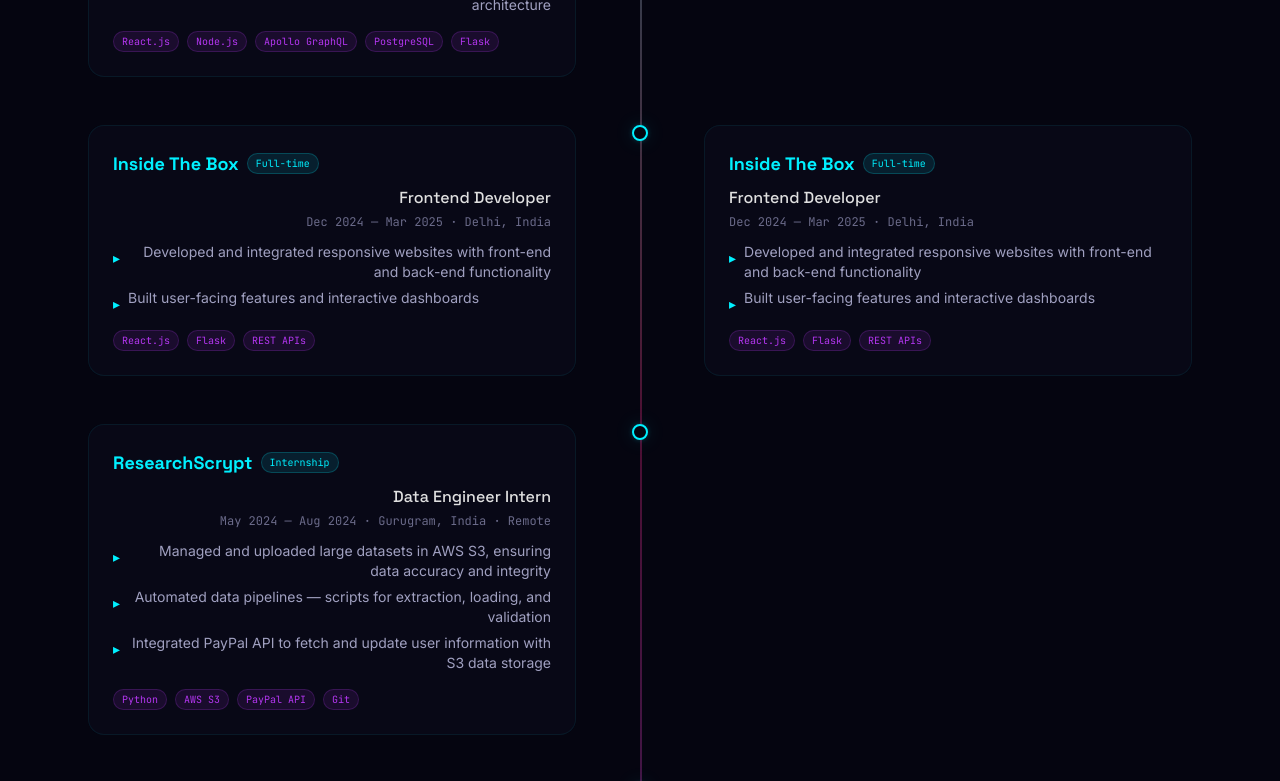
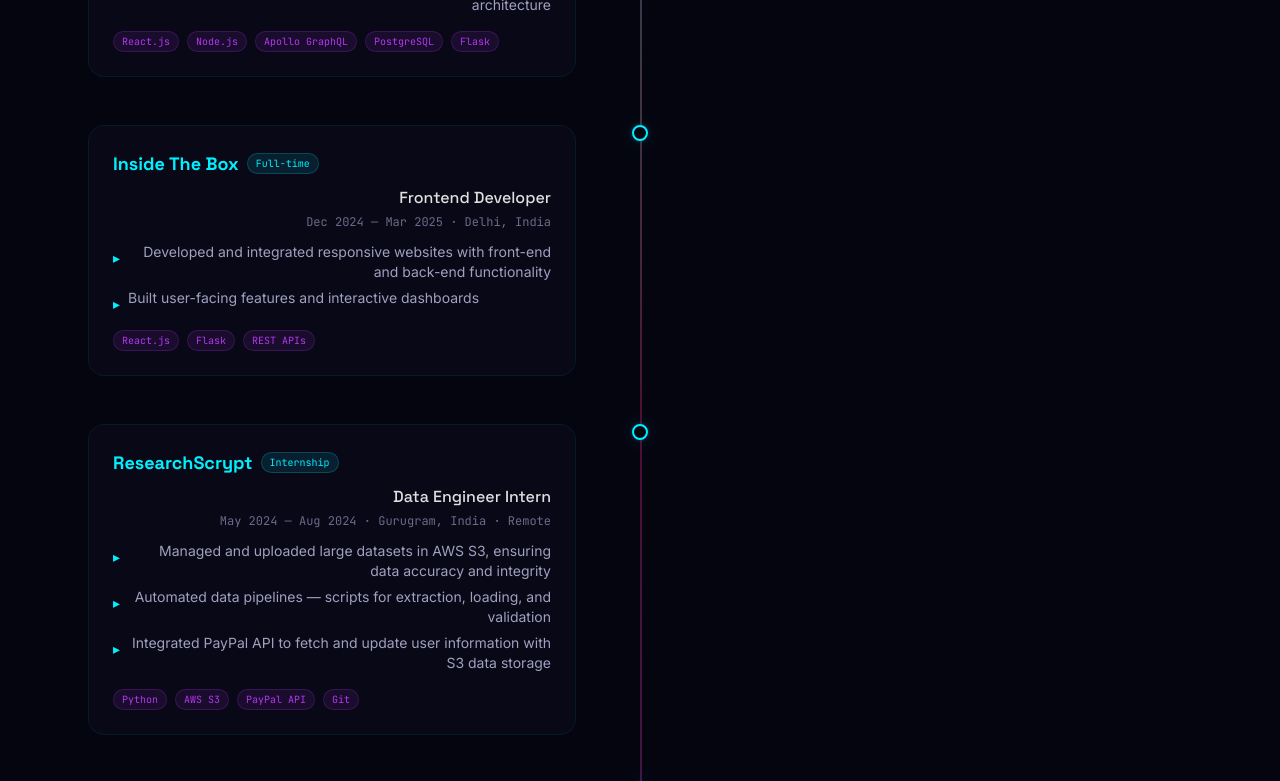
Before and after one commit to Trezarex/MyPortfolio, a Next.js app: page / in a window 1280 px wide. Shown: the part 2040-2821 px from the top of the page. Built offline with nearby package versions, Linux system fonts and the light colour scheme.

Commit message:
Conditional rendering of TimelineCard based on position in Experience section

```diff
--- a/src/components/sections/Experience.tsx
+++ b/src/components/sections/Experience.tsx
@@ -34,7 +34,7 @@ export default function Experience() {
                     isLeft ? "text-right pr-12" : "order-2 pl-12"
                   }`}
                 >
-                  <TimelineCard exp={exp} />
+                  {isLeft && <TimelineCard exp={exp} />}
                 </div>
 
                 {/* Dot on the line */}
```
